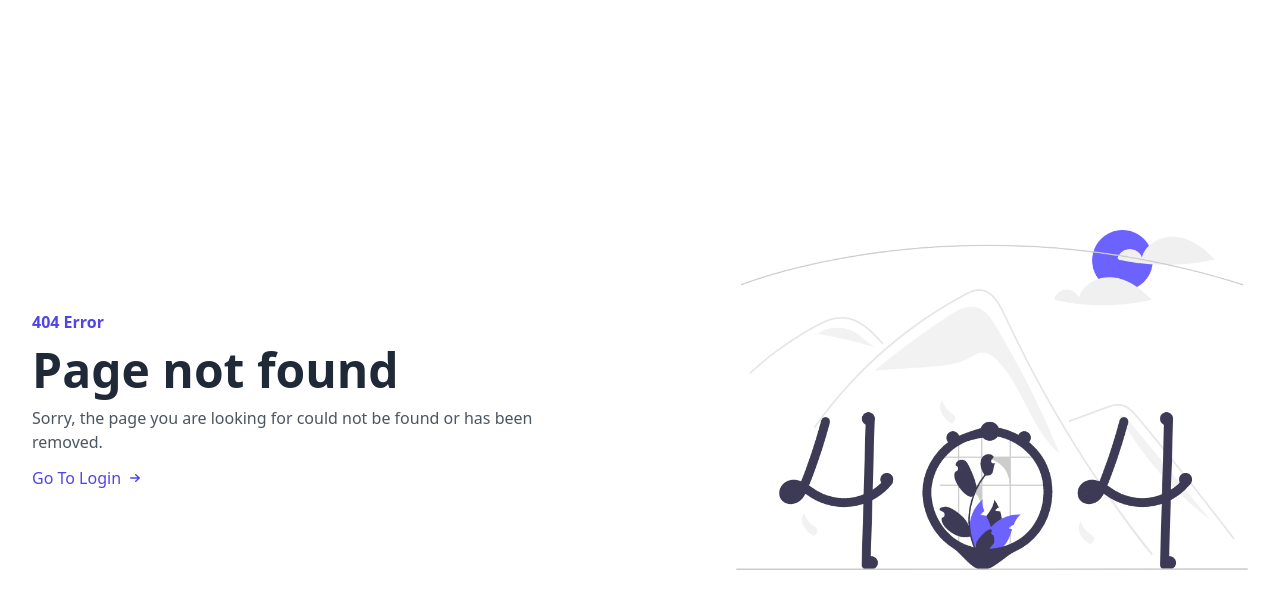
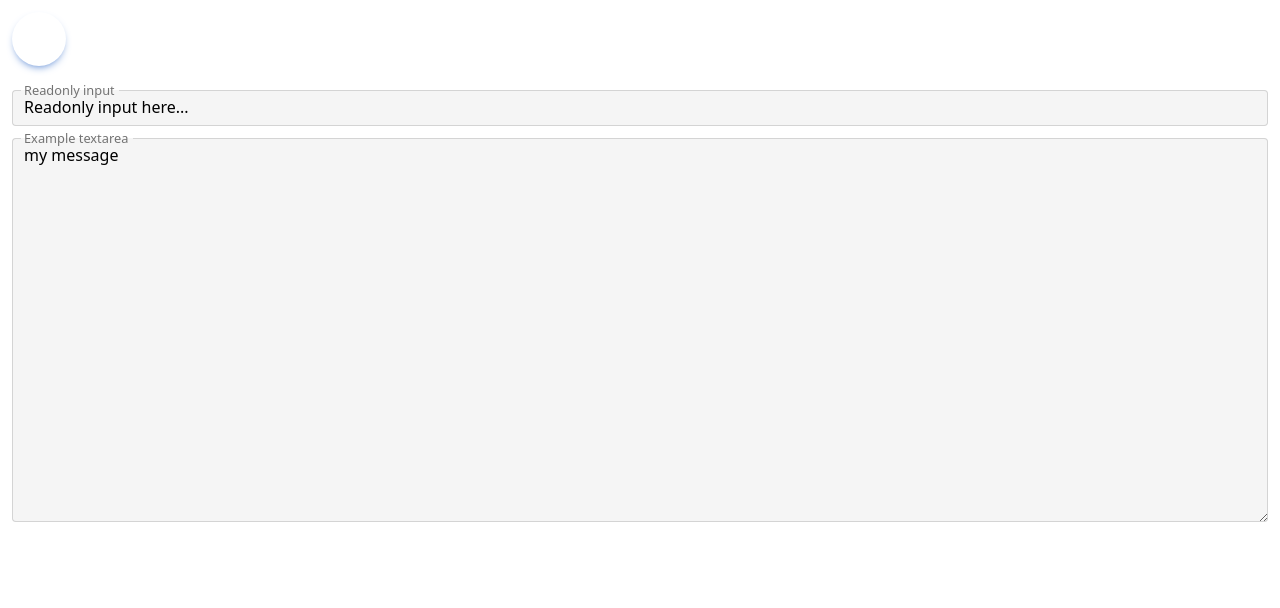
Before and after one commit to PavanSingerReddy/note-nexus-frontend, a React (Vite) app: page /test in a window 1280 px wide. Before the commit this address had no page. Shown: the top 608 px of the page. Built offline with nearby package versions, Linux system fonts and the light colour scheme; what tw-elements would draw is missing.

Commit message:
added note showing page

```diff
--- a/src/App.jsx
+++ b/src/App.jsx
@@ -8,6 +8,7 @@ import useFavicon from './hooks/useFavicon';
 import LightFavIcon from "./assets/note-nexus-favicon-white.svg"
 import DarkFavIcon from "./assets/note-nexus-favicon-black.svg"
 import NoteEditPage from './pages/NoteEditPage';
+import ShowNotesPage from './pages/ShowNotesPage';
 
 function App() {
 
@@ -21,6 +22,7 @@ function App() {
           <Route path='/logout' element={<Logout />}></Route>
           <Route path="/Login" element={<Login />} />
           <Route path="/editpage" element={<NoteEditPage />} />
+          <Route path="/test" element={<ShowNotesPage />} />
           <Route path="/" element={<HomePage />} />
           <Route path="*" element={<ErrorPage />} />
         </Routes>
--- a/src/pages/Navbar.jsx
+++ b/src/pages/Navbar.jsx
@@ -1,6 +1,6 @@
 import React, { useEffect } from 'react'
 import Logo from "../assets/note-nexus-high-resolution-logo-black-transparent.svg"
-import Avatar from "../assets/note-nexus-favicon-color.svg"
+import Avatar from "../assets/note-nexus-favicon-black.svg"
 // Initialization for ES Users
 import {
   Collapse,
@@ -58,7 +58,7 @@ const Navbar = () => {
             {/* <!-- Second dropdown menu --> */}
             <ul
               className="absolute z-[1000] float-left m-0 hidden min-w-max list-none overflow-hidden rounded-lg border-none bg-white bg-clip-padding text-left text-base shadow-lg dark:bg-neutral-700 [&[data-te-dropdown-show]]:block"
-              aria-labelledby="dropdownMenuButton2"
+              aria-labelledby="logout"
               data-te-dropdown-menu-ref>
               {/* <!-- Second dropdown menu items --> */}
               <li>
--- a/src/pages/Note.jsx
+++ b/src/pages/Note.jsx
@@ -5,27 +5,29 @@ const Note = ({ value, index }) => {
 
   return (
     <>
-      <div className={`flex bg-gray-300 relative transition-shadow shadow-sm hover:shadow-2xl p-5 rounded-lg break-all ${(index + 1) % 5 == 0 ? "col-span-2" : ""} ${(index + 1) % 3 == 0 ? "row-span-2" : ""}`}>
+      <div className={`flex cursor-pointer bg-gray-300 relative transition-shadow shadow-sm hover:shadow-2xl p-5 rounded-lg break-all ${(index + 1) % 5 == 0 ? "col-span-2" : ""} ${(index + 1) % 3 == 0 ? "row-span-2" : ""}`}>
         <div className='flex flex-col mb-3'>
           <div className='flex flex-col'>
             <h3 className='font-bold text-lg h-6 text-green-900 overflow-auto hide-scroll-bar'>Note Heading </h3>
           </div>
-          <p className='m-1 overflow-auto hide-scroll-bar'
+          <p className='mt-1 overflow-auto hide-scroll-bar'
           >Note Content {value}</p></div>
 
-        <div className='font-thin text-xs absolute z-10 left-3 bottom-3'>12-22-2022</div>
+        <div className='font-thin cursor-text text-xs absolute z-10 left-3 bottom-3'>12-22-2022</div>
 
-        <button className='bg-red-300 rounded-full p-2 absolute right-2 bottom-2'>
+
+
+        <button className='bg-orange-300 rounded-full p-2 absolute right-12 bottom-2 hover:bg-orange-400'>
+          <svg xmlns="http://www.w3.org/2000/svg" width="16" height="16" fill="currentColor" viewBox="0 0 16 16">
+            <path d="M15.502 1.94a.5.5 0 0 1 0 .706L14.459 3.69l-2-2L13.502.646a.5.5 0 0 1 .707 0l1.293 1.293zm-1.75 2.456-2-2L4.939 9.21a.5.5 0 0 0-.121.196l-.805 2.414a.25.25 0 0 0 .316.316l2.414-.805a.5.5 0 0 0 .196-.12l6.813-6.814z" />
+            <path fillRule="evenodd" d="M1 13.5A1.5 1.5 0 0 0 2.5 15h11a1.5 1.5 0 0 0 1.5-1.5v-6a.5.5 0 0 0-1 0v6a.5.5 0 0 1-.5.5h-11a.5.5 0 0 1-.5-.5v-11a.5.5 0 0 1 .5-.5H9a.5.5 0 0 0 0-1H2.5A1.5 1.5 0 0 0 1 2.5v11z" />
+          </svg>
+        </button>
+
+        <button className='bg-red-300 rounded-full p-2 absolute right-2 bottom-2 hover:bg-red-400'>
           <svg xmlns="http://www.w3.org/2000/svg" width="16" height="16" fill="currentColor" viewBox="0 0 16 16">
             <path d="M5.5 5.5A.5.5 0 0 1 6 6v6a.5.5 0 0 1-1 0V6a.5.5 0 0 1 .5-.5Zm2.5 0a.5.5 0 0 1 .5.5v6a.5.5 0 0 1-1 0V6a.5.5 0 0 1 .5-.5Zm3 .5a.5.5 0 0 0-1 0v6a.5.5 0 0 0 1 0V6Z" />
             <path d="M14.5 3a1 1 0 0 1-1 1H13v9a2 2 0 0 1-2 2H5a2 2 0 0 1-2-2V4h-.5a1 1 0 0 1-1-1V2a1 1 0 0 1 1-1H6a1 1 0 0 1 1-1h2a1 1 0 0 1 1 1h3.5a1 1 0 0 1 1 1v1ZM4.118 4 4 4.059V13a1 1 0 0 0 1 1h6a1 1 0 0 0 1-1V4.059L11.882 4H4.118ZM2.5 3h11V2h-11v1Z" />
-          </svg>
-        </button>
-
-        <button className='bg-orange-300 rounded-full p-2 absolute right-12 bottom-2'>
-          <svg xmlns="http://www.w3.org/2000/svg" width="16" height="16" fill="currentColor" viewBox="0 0 16 16">
-            <path d="M15.502 1.94a.5.5 0 0 1 0 .706L14.459 3.69l-2-2L13.502.646a.5.5 0 0 1 .707 0l1.293 1.293zm-1.75 2.456-2-2L4.939 9.21a.5.5 0 0 0-.121.196l-.805 2.414a.25.25 0 0 0 .316.316l2.414-.805a.5.5 0 0 0 .196-.12l6.813-6.814z" />
-            <path fillRule="evenodd" d="M1 13.5A1.5 1.5 0 0 0 2.5 15h11a1.5 1.5 0 0 0 1.5-1.5v-6a.5.5 0 0 0-1 0v6a.5.5 0 0 1-.5.5h-11a.5.5 0 0 1-.5-.5v-11a.5.5 0 0 1 .5-.5H9a.5.5 0 0 0 0-1H2.5A1.5 1.5 0 0 0 1 2.5v11z" />
           </svg>
         </button>
 
--- a/src/pages/NoteEditPage.jsx
+++ b/src/pages/NoteEditPage.jsx
@@ -28,10 +28,10 @@ const NoteEditPage = () => {
                     <input
                         type="text"
                         className="peer block h-12  w-full rounded border-0 bg-slate-200 px-3 py-[0.32rem] leading-[1.6] outline-none transition-all duration-200 ease-linear focus:placeholder:opacity-100 peer-focus:text-primary data-[te-input-state-active]:placeholder:opacity-100 motion-reduce:transition-none dark:text-neutral-200 dark:placeholder:text-neutral-200 dark:peer-focus:text-primary [&:not([data-te-input-placeholder-active])]:placeholder:opacity-0"
-                        id="exampleFormControlInputText"
-                        placeholder="Example label" />
+                        id="Note Heading"
+                        placeholder="Note Heading" />
                     <label
-                        htmlFor="exampleFormControlInputText"
+                        htmlFor="Note Heading"
                         className="pointer-events-none absolute left-3 top-0 mb-0 max-w-[90%] origin-[0_0] truncate pt-[0.37rem] leading-[1.6] text-neutral-500 transition-all duration-200 ease-out peer-focus:-translate-y-[0.9rem] peer-focus:scale-[0.8] peer-focus:text-slate-700 peer-data-[te-input-state-active]:-translate-y-[0.9rem] peer-data-[te-input-state-active]:scale-[0.8] motion-reduce:transition-none dark:text-neutral-200 dark:peer-focus:text-primary"
                     >Note Heading
                     </label>
@@ -40,11 +40,11 @@ const NoteEditPage = () => {
                 <div className="relative m-3" data-te-input-wrapper-init>
                     <textarea
                         className="peer block h-96 w-full rounded border-0 bg-slate-200 px-3 py-[0.32rem] leading-[1.6] outline-none transition-all duration-200 ease-linear focus:placeholder:opacity-100 peer-focus:text-primary data-[te-input-state-active]:placeholder:opacity-100 motion-reduce:transition-none dark:text-neutral-200 dark:placeholder:text-neutral-200 dark:peer-focus:text-primary [&:not([data-te-input-placeholder-active])]:placeholder:opacity-0"
-                        id="exampleFormControlTextarea1"
+                        id="Note Content"
                         rows="4"
-                        placeholder="Your message"></textarea>
+                        placeholder="Note Content"></textarea>
                     <label
-                        htmlFor="exampleFormControlTextarea1"
+                        htmlFor="Note Content"
                         className="pointer-events-none absolute left-3 top-0 mb-0 max-w-[90%] origin-[0_0] truncate pt-[0.37rem] leading-[1.6] text-neutral-500 transition-all duration-200 ease-out peer-focus:-translate-y-[0.9rem] peer-focus:scale-[0.8] peer-focus:text-slate-700 peer-data-[te-input-state-active]:-translate-y-[0.9rem] peer-data-[te-input-state-active]:scale-[0.8] motion-reduce:transition-none dark:text-neutral-200 dark:peer-focus:text-primary"
                     >Note Content
                     </label>
--- a/src/pages/SearchBar.jsx
+++ b/src/pages/SearchBar.jsx
@@ -16,10 +16,10 @@ const SearchPage = () => {
             <input
                 type="search"
                 className="peer block min-h-[auto] w-full rounded border-0 bg-slate-200 px-3 py-[0.32rem] leading-[1.6] outline-none transition-all duration-200 ease-linear focus:placeholder:opacity-100 peer-focus:text-primary data-[te-input-state-active]:placeholder:opacity-100 motion-reduce:transition-none dark:text-neutral-200 dark:placeholder:text-neutral-200 dark:peer-focus:text-primary [&:not([data-te-input-placeholder-active])]:placeholder:opacity-0"
-                id="exampleSearch2"
-                placeholder="Type query" />
+                id="Note Search"
+                placeholder="Note Search" />
             <label
-                htmlFor="exampleSearch2"
+                htmlFor="Note Search"
                 className="pointer-events-none absolute left-3 top-0 mb-0 max-w-[90%] origin-[0_0] truncate pt-[0.37rem] leading-[1.6] text-neutral-500 transition-all duration-200 ease-out peer-focus:-translate-y-[0.9rem] peer-focus:scale-[0.8] peer-focus:text-slate-600 peer-data-[te-input-state-active]:-translate-y-[0.9rem] peer-data-[te-input-state-active]:scale-[0.8] motion-reduce:transition-none dark:text-neutral-200 dark:peer-focus:text-primary"
             >Search Notes
             </label>
--- /dev/null
+++ b/src/pages/ShowNotesPage.jsx
@@ -0,0 +1,55 @@
+import React, { useEffect } from 'react'
+// Initialization for ES Users
+import {
+    Input,
+    initTE,
+} from "tw-elements";
+import BackButton from './buttons/BackButton';
+
+const ShowNotesPage = () => {
+    useEffect(() => {
+
+        initTE({ Input });
+
+    }, [])
+
+    return (
+        <>
+
+            <BackButton />
+
+            <div class="relative m-3" data-te-input-wrapper-init>
+                <input
+                    type="text"
+                    class="peer block min-h-[auto] w-full rounded border-0 bg-neutral-100 px-3 py-[0.32rem] leading-[1.6] outline-none transition-all duration-200 ease-linear focus:placeholder:opacity-100 peer-focus:text-primary data-[te-input-state-active]:placeholder:opacity-100 motion-reduce:transition-none dark:bg-neutral-700 dark:text-neutral-200 dark:placeholder:text-neutral-200 dark:peer-focus:text-primary [&:not([data-te-input-placeholder-active])]:placeholder:opacity-0"
+                    id="Note Heading"
+                    value="Readonly input here..."
+                    aria-label="Note Heading"
+                    readOnly />
+                <label
+                    for="Note Heading"
+                    class="pointer-events-none absolute left-3 top-0 mb-0 max-w-[90%] origin-[0_0] truncate pt-[0.37rem] leading-[1.6] text-neutral-500 transition-all duration-200 ease-out peer-focus:-translate-y-[0.9rem] peer-focus:scale-[0.8] peer-focus:text-primary peer-data-[te-input-state-active]:-translate-y-[0.9rem] peer-data-[te-input-state-active]:scale-[0.8] motion-reduce:transition-none dark:text-neutral-200 dark:peer-focus:text-primary"
+                >Readonly input
+                </label>
+            </div>
+
+
+            <div class="relative m-3" data-te-input-wrapper-init>
+                <textarea
+                    class="peer h-96 block min-h-[auto] w-full rounded border-0 bg-neutral-100 px-3 py-[0.32rem] leading-[1.6] outline-none transition-all duration-200 ease-linear focus:placeholder:opacity-100 peer-focus:text-primary data-[te-input-state-active]:placeholder:opacity-100 motion-reduce:transition-none dark:bg-neutral-700  dark:text-neutral-200 dark:placeholder:text-neutral-200 dark:peer-focus:text-primary [&:not([data-te-input-placeholder-active])]:placeholder:opacity-0"
+                    id="Note Content"
+                    rows="4"
+                    value={"my message"}
+                    placeholder="Note Content"
+                    readOnly></textarea>
+                <label
+                    for="Note Content"
+                    class="pointer-events-none absolute left-3 top-0 mb-0 max-w-[90%] origin-[0_0] truncate pt-[0.37rem] leading-[1.6] text-neutral-500 transition-all duration-200 ease-out peer-focus:-translate-y-[0.9rem] peer-focus:scale-[0.8] peer-focus:text-primary peer-data-[te-input-state-active]:-translate-y-[0.9rem] peer-data-[te-input-state-active]:scale-[0.8] motion-reduce:transition-none dark:text-neutral-200 dark:peer-focus:text-primary"
+                >Example textarea
+                </label>
+            </div>
+        </>
+    )
+}
+
+export default ShowNotesPage
```
Also changed, not shown: src/assets/note-nexus-high-resolution-logo-black-transparent.svg, src/assets/note-nexus-high-resolution-logo-transparent.svg.
